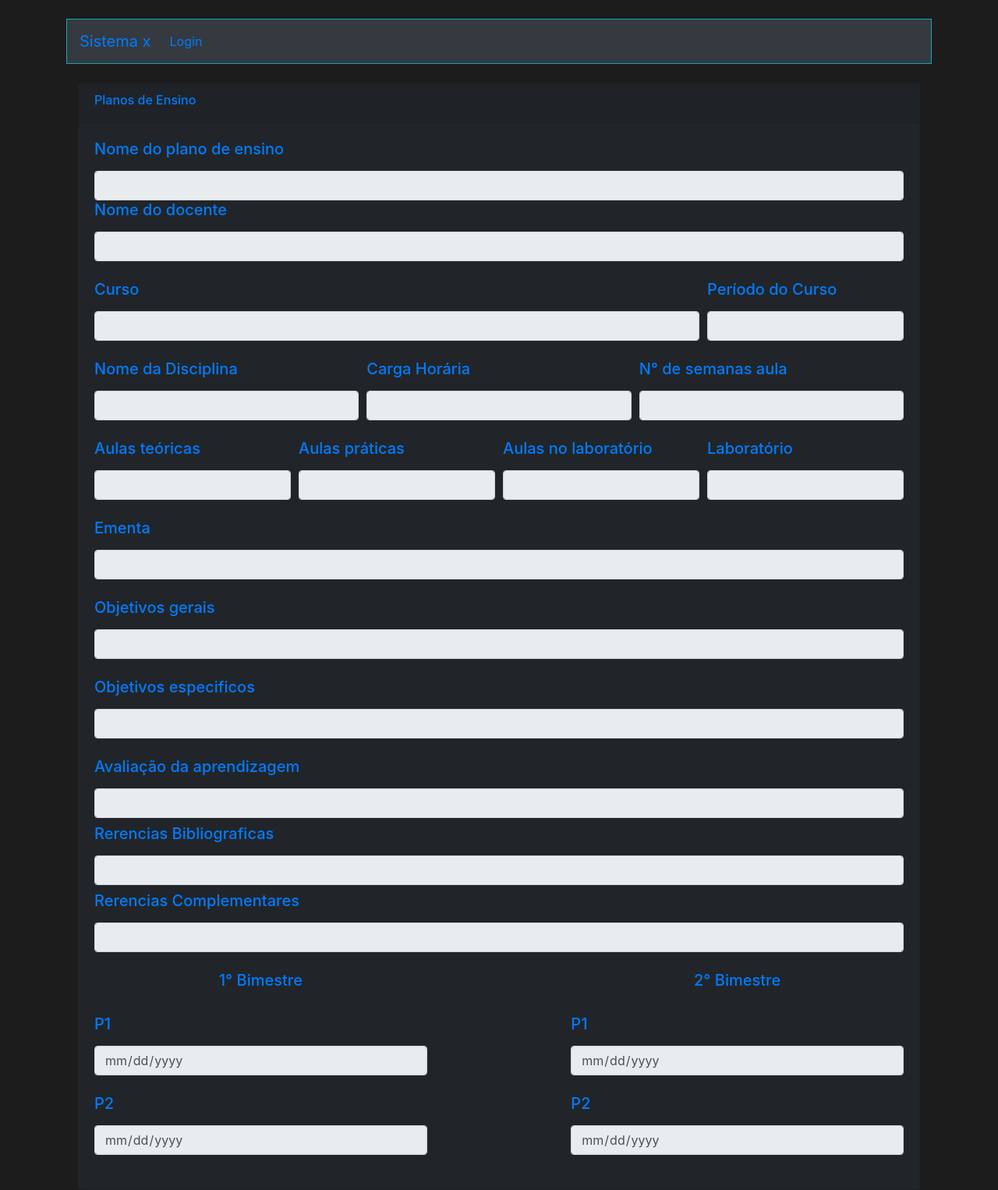
After one commit to Dennerbs/Tcc-sistema-x, a PHP site: page /VisualizarPlano.php in a window 1280 px wide. The commit adds this page. Shown: the whole page at 78% size. Run offline with PHP 8.4, Linux system fonts and the light colour scheme; data comes from the database, SQL or seed files in the repository; data that the repository does not hold is empty.

Commit message:
visualizacao plano

```diff
--- a/cursos/Cabecalho.php
+++ b/cursos/Cabecalho.php
@@ -6,17 +6,17 @@
 
     <meta charset="utf-8">
 
-    <link rel="stylesheet" href="https://stackpath.bootstrapcdn.com/bootstrap/4.4.1/css/bootstrap.min.css"
-        integrity="sha384-Vkoo8x4CGsO3+Hhxv8T/Q5PaXtkKtu6ug5TOeNV6gBiFeWPGFN9MuhOf23Q9Ifjh" crossorigin="anonymous">
+    <link rel="stylesheet" href="https://stackpath.bootstrapcdn.com/bootstrap/4.3.1/css/bootstrap.min.css"
+        integrity="sha384-ggOyR0iXCbMQv3Xipma34MD+dH/1fQ784/j6cY/iJTQUOhcWr7x9JvoRxT2MZw1T" crossorigin="anonymous">
 </head>
 
-<body>
+<body style="background-color: #1C1C1C;">
     <?php
         session_start();
     ?>
     <nav class="navbar navbar-expand-lg  bg-dark border border-info mt-4">
         <a class="navbar-brand" href="index.php">Sistema x</a>
-        <button class="navbar-toggler" type="button" data-toggle="collapse" data-target="#navbarNavDropdown"
+        <button class="navbar-toggler " type="button" data-toggle="collapse" data-target="#navbarNavDropdown"
             aria-controls="navbarNavDropdown" aria-expanded="false" aria-label="Toggle navigation">
             <span class="navbar-toggler-icon"></span>
         </button>
--- /dev/null
+++ b/cursos/VisualizarPlano.php
@@ -0,0 +1,175 @@
+<!doctype html>
+<html lang="pt-br">
+  <head>
+
+    <meta charset="utf-8">
+    <meta name="viewport" content="width=device-width, initial-scale=1, shrink-to-fit=no">
+    <link rel="stylesheet" href="https://stackpath.bootstrapcdn.com/bootstrap/4.3.1/css/bootstrap.min.css"
+        integrity="sha384-ggOyR0iXCbMQv3Xipma34MD+dH/1fQ784/j6cY/iJTQUOhcWr7x9JvoRxT2MZw1T" crossorigin="anonymous">
+  </head>
+  <body >
+    <div class="container">
+      <?php
+
+    require_once('Cabecalho.php');
+    require_once('Conexao.php');
+    $idplano = 0;
+
+
+    if(isset($_POST['id_plan'])){
+      $idplano = $_POST['id_plan'];
+    }
+
+
+
+
+    $sql = "select * from planos where id_plano = $idplano";
+    $resultadoSql = mysqli_query($conexao, $sql);
+    $vetorUmregistro = mysqli_fetch_assoc($resultadoSql);
+
+?>
+  <div class="col-md-12 mt-4">
+    <div class="card" style="background-color: #212529;">
+      <div class="card-header">
+      <h6 class="text-primary">Planos de Ensino</h6>
+      </div>
+    <div class="card-body">
+    <form class=""  method="POST">
+        <div>
+          <label ><h5 class="text-primary">Nome do plano de ensino</h5></label><br>
+          <input type="text" class="form-control" name="nomePlano"
+            value="<?php echo $vetorUmregistro['nome_plano'] ?>" readonly>
+        </div>
+        <div>
+          <label ><h5 class="text-primary">Nome do docente</h5> </label><br>
+          <input type="text" class="form-control" name="nomeDocente"
+          value="<?php echo $vetorUmregistro['nome_docente'] ?>" readonly>
+        </div><br>
+        <div class="form-row">
+          <div class="col-9">
+            <label><h5 class="text-primary">Curso</h5></label><br>
+            <input type="text" class="form-control" name="nomeCurso"
+              value="<?php echo $vetorUmregistro['curso_plano'] ?>" readonly>
+          </div>
+          <div class="col-3">
+            <label> <h5 class="text-primary">Período do Curso</h5></label><br>
+            <input type="text" class="form-control" name="periodoC"
+              value="<?php echo $vetorUmregistro['periodoC_plano'] ?>" readonly>
+           </div>
+        </div>
+        <div class="form-row mt-4">
+          <div class="col-4">
+            <label><h5 class="text-primary">Nome da Disciplina</h5></label><br>
+            <input type="text" class="form-control"
+              value="<?php echo $vetorUmregistro['nomeDisc_plano'] ?>" readonly>
+          </div>
+          <div class="col-4">
+            <label><h5 class="text-primary">Carga Horária</h5></label><br>
+            <input type="text" class="form-control"
+              value="<?php echo $vetorUmregistro['carga_plano'] ?>" readonly>
+          </div>
+          <div class="col-4">
+            <label><h5 class="text-primary">N° de semanas aula </h5></label><br>
+            <input type="text" class="form-control"
+            value="<?php echo $vetorUmregistro['semanas_plano'] ?>" readonly>
+          </div>
+        </div>
+        <div class="form-row mt-4">
+          <div class="col-3">
+            <label><h5 class="text-primary">Aulas teóricas</h5></label><br>
+            <input type="text" class="form-control" name="aulasT"
+              value="<?php echo $vetorUmregistro['aulasT_plano'] ?>" readonly>
+          </div>
+          <div class="col-3">
+            <label><h5 class="text-primary">Aulas práticas</h5></label><br>
+            <input type="text" class="form-control" name="aulasP"
+              value="<?php echo $vetorUmregistro['aulasP_plano'] ?>" readonly>
+          </div>
+          <div class="col-3">
+            <label><h5 class="text-primary">Aulas no laboratório</h5></label><br>
+            <input type="text" class="form-control" name="aulasL"
+              value="<?php echo $vetorUmregistro['aulasL_plano'] ?>" readonly>
+          </div>
+          <div class="col-3">
+            <label><h5 class="text-primary">Laboratório</h5></label><br>
+            <input type="text" class="form-control" name="laboratorio"
+              value="<?php echo $vetorUmregistro['laboratorio'] ?>" readonly>
+          </div>
+        </div>
+        <div class="form-row mt-4">
+          <div class="col-12">
+            <label><h5 class="text-primary">Ementa</h5></label><br>
+            <input type="text" class="form-control" name="ementa"
+              value="<?php echo $vetorUmregistro['ementa_plano'] ?>" readonly>
+          </div>
+          <div class="col-12 mt-4">
+            <label><h5 class="text-primary">Objetivos gerais</h5></label><br>
+            <input type="text" class="form-control"name="objetivosG"
+              value="<?php echo $vetorUmregistro['objetivosG_plano'] ?>" readonly>
+          </div>
+          <div class="col-12 mt-4">
+            <label><h5 class="text-primary">Objetivos especificos</h5></label><br>
+            <input type="text" class="form-control" name="objetivosE"
+              value="<?php echo $vetorUmregistro['objetivosE_plano'] ?>" readonly>
+          </div>
+        </div>
+        <div class="form-row mt-4">
+          <div class="col-12">
+            <label><h5 class="text-primary">Avaliação da aprendizagem</h5></label><br>
+            <input type="text" class="form-control" name="avaliacaoA"
+              value="<?php echo $vetorUmregistro['aprendizagem'] ?>" readonly>
+          </div>
+          <div class="col-12 mt-2">
+            <label><h5 class="text-primary">Rerencias Bibliograficas</h5></label><br>
+            <input type="text" class="form-control" name="referenciasB"
+            value="<?php echo $vetorUmregistro['referencias_plano'] ?>" readonly>
+          </div>
+          <div class="col-12 mt-2">
+            <label> <h5 class="text-primary">Rerencias Complementares</h5></label><br>
+            <input type="text" class="form-control" name="referenciasC"
+              value="<?php echo $vetorUmregistro['complementares'] ?>" readonly>
+            </div>
+         </div>
+         <div class="form-row mt-4">
+          <div class="col-5">
+            <h5 class="text-primary text-center">1° Bimestre</h5>
+          </div>
+          <div class="col-2"></div>
+          <div class="col-5">
+            <h5 class="text-primary text-center">2° Bimestre</h5>
+          </div>
+        </div>
+        <div class="form-row mt-4">
+          <div class="col-5">
+            <label><h5 class="text-primary text-center">P1</h5></label><br>
+            <input type="date" class="form-control" name="p1primeiro"
+              value="<?php echo $vetorUmregistro['p1_primeiro'] ?>" readonly><br>
+            <label><h5 class="text-primary text-center">P2</h5></label><br>
+            <input type="date" class="form-control" name="p2primeiro"
+              value="<?php echo $vetorUmregistro['p2_primeiro'] ?>" readonly><br>
+          </div>
+          <div class="col-2"></div>
+          <div class="col-5">
+            <label><h5 class="text-primary text-center">P1</h5></label><br>
+            <input type="date" class="form-control" name="p1segundo"
+              value="<?php echo $vetorUmregistro['p1_segundo'] ?>" readonly><br>
+            <label><h5 class="text-primary text-center">P2</h5></label><br>
+            <input type="date" class="form-control" name="p2segundo"
+              value="<?php echo $vetorUmregistro['p2_segundo'] ?>" readonly><br>
+          </div>
+         </div>
+        </form>
+    </div>
+  </div>
+ </div>
+</div>
+    </body>
+    <script src="https://code.jquery.com/jquery-3.3.1.slim.min.js"
+    integrity="sha384-q8i/X+965DzO0rT7abK41JStQIAqVgRVzpbzo5smXKp4YfRvH+8abtTE1Pi6jizo" crossorigin="anonymous">
+</script>
+<script src="https://cdnjs.cloudflare.com/ajax/libs/popper.js/1.14.7/umd/popper.min.js"
+    integrity="sha384-UO2eT0CpHqdSJQ6hJty5KVphtPhzWj9WO1clHTMGa3JDZwrnQq4sF86dIHNDz0W1" crossorigin="anonymous">
+</script>
+<script src="https://stackpath.bootstrapcdn.com/bootstrap/4.3.1/js/bootstrap.min.js"
+    integrity="sha384-JjSmVgyd0p3pXB1rRibZUAYoIIy6OrQ6VrjIEaFf/nJGzIxFDsf4x0xIM+B07jRM" crossorigin="anonymous">
+</html>
```
Also changed, not shown: cursos/EscolhaDisc.php (+0 -7 lines), cursos/FormPlano.php (+4 -30 lines), cursos/ListarPlano.php (+81 -44 lines).
